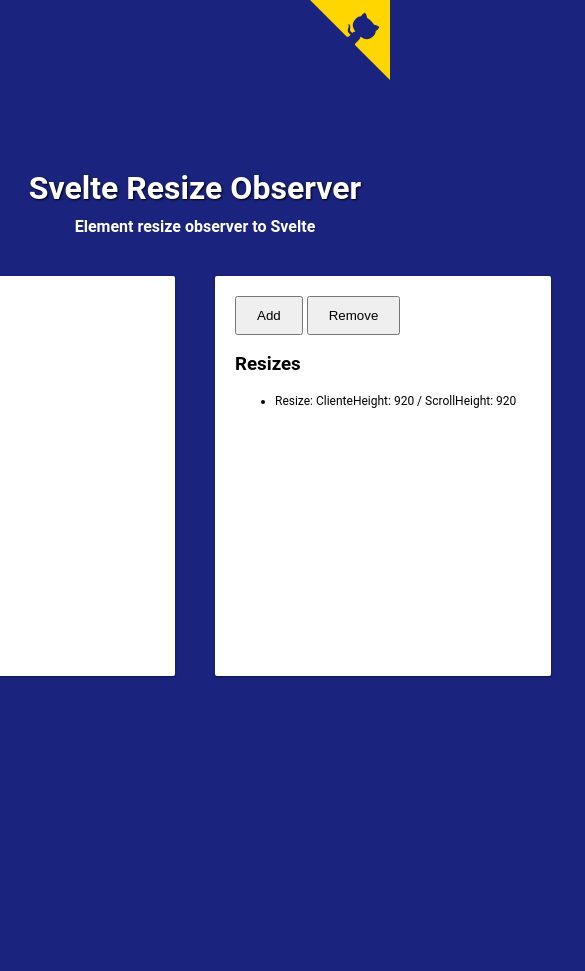
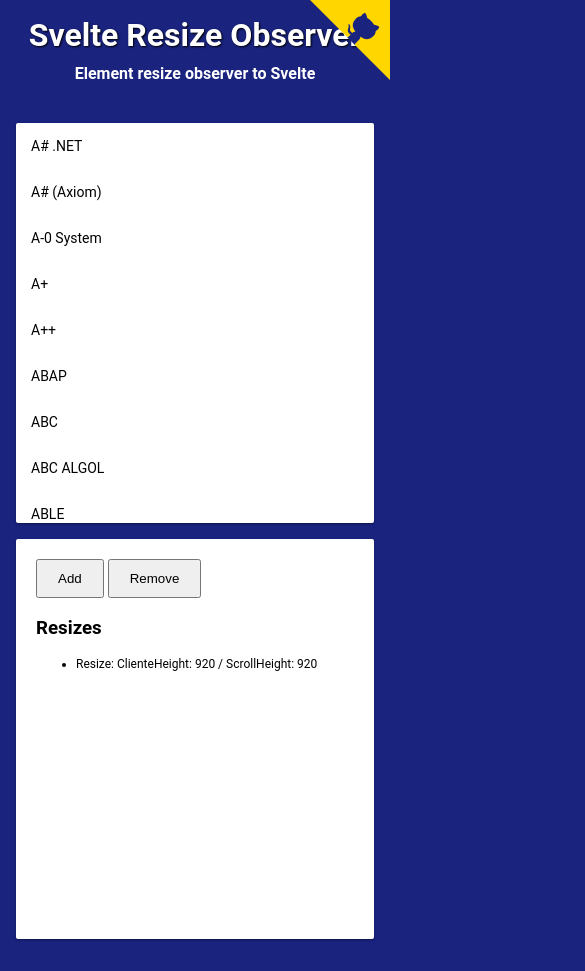
Before and after one commit to andrelmlins/svelte-resize-observer, a Svelte app: page / in a window 390 px wide. Shown: the top 971 px of the page, 585 px wide, since content can reach past the window. Before the commit the page ends 844 px from the top, so only its background shows below. Built offline with nearby package versions, Linux system fonts and the light colour scheme.

Commit message:
Responsiveness

```diff
--- a/public/global.css
+++ b/public/global.css
@@ -9,6 +9,12 @@
   background-color: #1a237e;
 }
 
+/* GITHUB corner */
+.github-corner {
+  position: fixed;
+  top: 0;
+  right: 0;
+}
 .github-corner:hover .octo-arm {
   animation: octocat-wave 560ms ease-in-out;
 }
--- a/src/dev/App.svelte
+++ b/src/dev/App.svelte
@@ -13,16 +13,19 @@
   main {
     display: flex;
     width: 100%;
-    height: 100%;
+    min-height: 100%;
     align-items: center;
     justify-content: center;
     flex-direction: column;
+    padding: 16px;
+    box-sizing: border-box;
   }
 
   h1 {
     color: white;
     text-shadow: 1px 1px 2px black;
     margin: 0;
+    text-align: center;
   }
 
   h4 {
@@ -32,6 +35,7 @@
   }
 
   .root {
+    width: 100%;
     display: flex;
     justify-content: center;
   }
@@ -79,6 +83,18 @@
     font-size: 12px;
     margin: 0px;
   }
+
+  @media screen and (max-width: 800px) {
+    .root {
+      flex-direction: column;
+    }
+
+    .card {
+      max-width: 100%;
+      margin-right: 0px;
+      margin-bottom: 16px;
+    }
+  }
 </style>
 
 <main>
```
